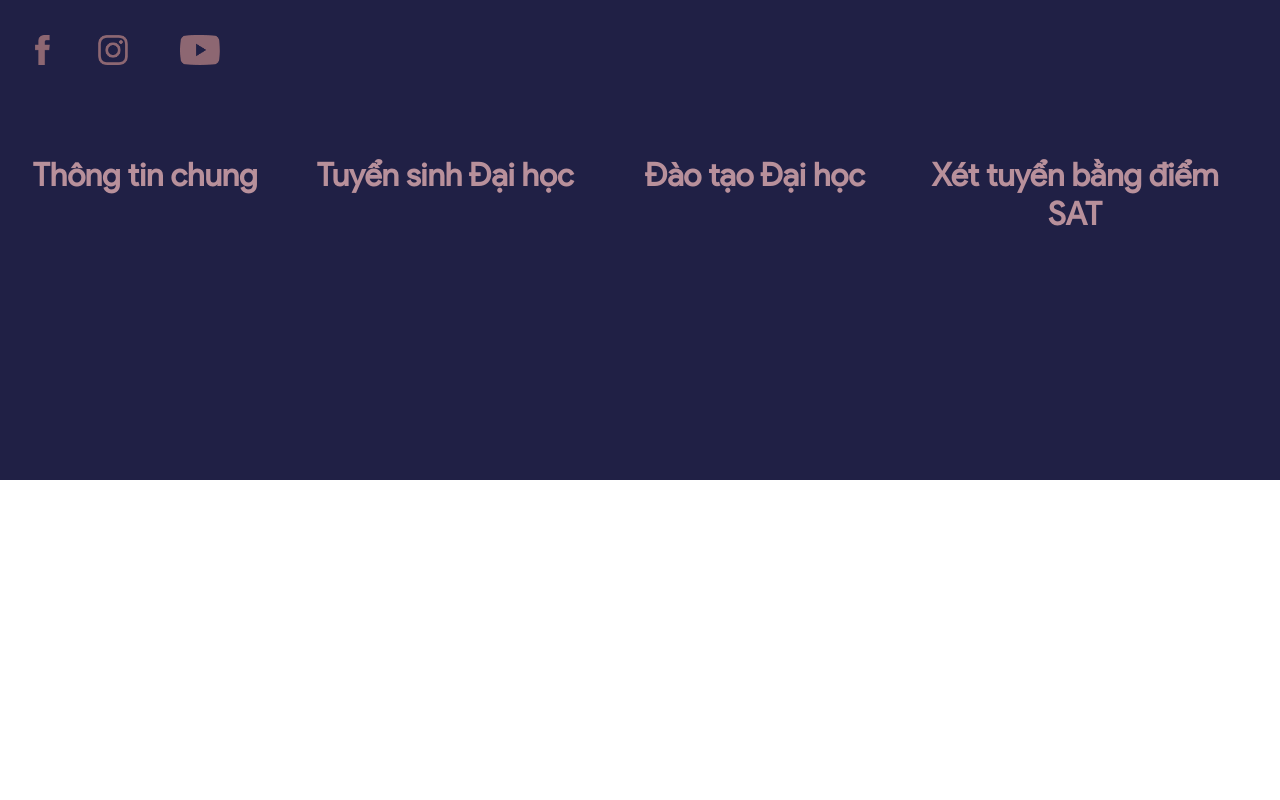
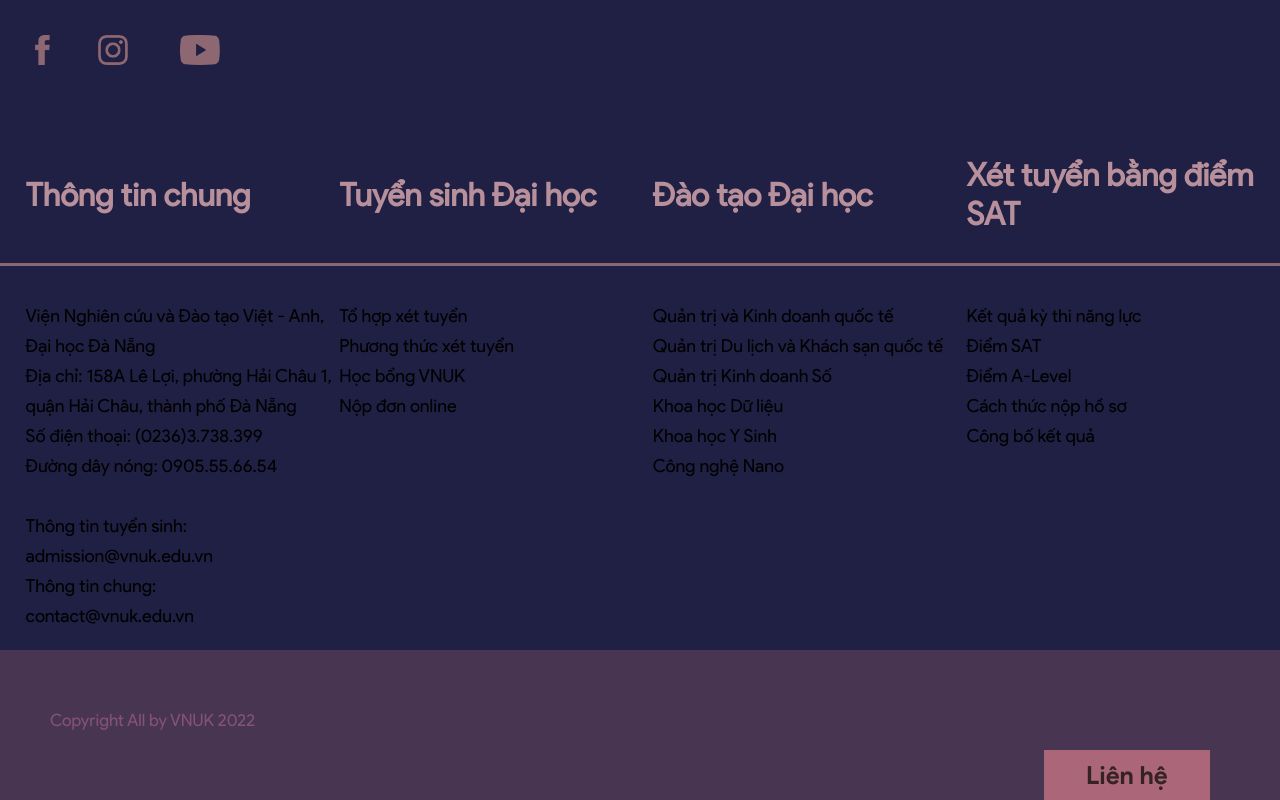
Before and after one commit to nguyentr02/depFinal, a React (Create React App) app: page / in a window 1280 px wide. Shown: the part 678-1478 px from the top of the page. Before the commit the page ends 1158 px from the top, so only its background shows below. Built offline with nearby package versions, Linux system fonts and the light colour scheme.

Commit message:
Finish editing Footer in components/footer

```diff
--- a/package.json
+++ b/package.json
@@ -8,6 +8,7 @@
     "@testing-library/user-event": "^13.5.0",
     "react": "^18.2.0",
     "react-dom": "^18.2.0",
+    "react-helmet": "^6.1.0",
     "react-router-dom": "^6.3.0",
     "react-scripts": "5.0.1",
     "styled-components": "^5.3.5",
--- a/src/components/Footer/FooterElement.css
+++ b/src/components/Footer/FooterElement.css
@@ -8,91 +8,6 @@
     src: url(../../../public/font/SVN-Product\ Sans\ Regular.otf);
 
 }
-/* #fb_icon {
-    padding: 25px 40px 25px 30px;
-    height: 30px;
-    width: 15px;
-}
-#yt_icon {
-    padding-top: 30px;
-    padding-left: 40px;
-    padding-bottom: 25px;
-    height: 30px;
-    width: 40px;
-}
-#ins_icon {
-    padding-top: 30px;
-    padding-bottom: 25px;
-    height: 30px;
-    width: 30px;
-}
-#footer {
-    height: 715px;
-    width: 1480px;
-    background-color: #15152E;
-}
-#footer_table1 {
-    padding-top: 90px;
-    margin-left: 25px;
-    margin-right: 25px;
-    color: #8D6671;
-}
-#table_border {
-    padding-top: 30px;
-    border-bottom:  3px solid #8D6671;
-}
-.footer_th {
-    font-family: SVN-Product-Sans-Bold;
-    font-size: 25.79px;
-    padding-right: 165px;
-}
-.footer_th4 {
-    font-family: SVN-Product-Sans-Bold;
-    font-size: 25.79px;
-}
-#footer_table2 {
-    padding-top: 20px;
-    padding-left: 20px;
-    font-size: 14px;
-    font-family: SVN-Product-Sans-Regular;
-    color: #8D6671;
-}
-#ft2_td2 {
-    padding-bottom: 113px;
-    padding-left: 127px;
-}
-#ft2_td3 {
-    padding-bottom: 81px;
-    padding-left: 250px;
-}
-#ft2_td4 {
-    padding-bottom: 96px;
-    padding-left: 119px;
-}
-#footer_end {
-    margin-top: 120px;
-    height: 147px;
-    width: 1480px;
-    background-color: #8d667149;
-    color: #8D6671;
-}
-#footer_end_text {
-    font-family: SVN-Product-Sans-Regular;
-    font-size: 14px;
-    margin: 0px 0px 0px 0px;
-    padding-left: 70px;
-    padding-top: 50px;
-}
-#contact_button {
-    margin-top: 3.5px;
-    margin-left: 1250px;
-    height: 46px;
-    width: 184px;
-    background-color: #8D6671;
-    border: none;
-    color: #1C1C2B;
-    font-size: 24.43px;
-} */
 
 .footer {
     margin: 0;
@@ -105,8 +20,9 @@
     flex-direction: column;
     width: 100%;
     padding-top: 55px;
-    height: 500px;
+    height: 820px;
     background-color: #202045;
+    z-index: -1;
 }
 
 .imgfield {
@@ -138,7 +54,9 @@
 .title {
     display: flex;
     width: 100%;
+    padding-left: 2%;
     flex-direction: row;
+    text-align: left;
 }
 
 /* #title1 {
@@ -149,9 +67,59 @@
     width: 25%;
     font-family: PSRegular;
     color: #b8909b;
+    align-content:center;
 }
 
-.title h1:last-child {
+#table_border {
+    padding-top: 30px;
+    border-bottom:  3px solid #8D6671;
+}
+.contentField {
+    display: flex;
+    flex-direction: row;
+    width: 100%;
+    padding-top: 15px;
+    padding-left: 2%;
+    text-align: left;
+}
+
+.contentField p {
+    width: 25%;
+    font-family: PSRegular;
+    font-size: 18px;
+    line-height: 30px;
+}
+
+.secondField {
+    background-color: #865563;
+    opacity: 40%;
+    width: 100%;
+    margin-top: -150px;
+    height: 150px;
+}
+
+#cpr {
+    font-family: PSRegular;
+    font-size: 17px;
+    color: #e179c784;
+    float: left;
+    margin-top: -90px;
+    margin-left: 50px;
+    z-index: 10;
+}
+
+#contact_button {
+    width: 13%;
+    height: 50px;
+    float: right;
+    background-color: #c47188;
+    margin-right: 70px;
+    margin-top: -50px;
+    border: none;
+    font-family: PSBold;
+    font-size: 25px;
+}
+/* .title h1:last-child {
     margin-right: 40px;
 }
 
@@ -165,4 +133,4 @@
 
 #title3 {
     margin-left: -10px;
-}
+} */
--- a/src/components/Footer/footer.js
+++ b/src/components/Footer/footer.js
@@ -1,85 +1,20 @@
 import React from 'react';
 import './FooterElement.css';
 
+
 const footer = () => {
     return (
-        // <div id="footer">
-        //     <div id="footer_icon">
-        //         <img id="fb_icon" alt='img' src='../../assets/img/fb.png'></img>
-        //         <img id="ins_icon" alt='img' src="/public/img/ins.png"></img>
-        //         <img id="yt_icon" alt='img' src="/public/img/img/yt.png"></img>
-        //     </div>
-
-        //     <div>
-        //         <table id="footer_table1">
-        //             <thead id="footer_thead">
-        //                 <th class="footer_th"> Thông tin chung </th>
-        //                 <th class="footer_th"> Tuyển sinh Đại học </th>
-        //                 <th class="footer_th"> Đào tạo Đại học </th>
-        //                 <th class="footer_th4"> Xét tuyển bằng điểm SAT </th>
-        //             </thead>
-        //         </table>
-        //     </div>
-
-        //     <div id="table_border"></div>
-
-        //     <div>
-        //         <table id="footer_table2">
-        //             <tbody>
-        //                 <tr>
-        //                     <td id="ft2_td1">
-        //                         Viện Nghiên cứu và Đào tạo Việt - Anh, <br/>
-        //                         Đại học Đà Nẵng <br/>
-        //                         Địa chỉ: 158A Lê Lợi, phường Hải Châu 1, <br/>
-        //                         quận Hải Châu, thành phố Đà Nẵng <br/>
-        //                         Số điện thoại: (0236)3.738.399 <br/>
-        //                         Đường dây nóng: 0905.55.66.54 <br/>
-        //                         <br/>
-        //                         Thông tin tuyển sinh: <br/>
-        //                         admission@vnuk.edu.vn <br/>
-        //                         Thông tin chung:    <br/>
-        //                         contact@vnuk.edu.vn
-        //                     </td>
-
-        //                     <td id="ft2_td2">
-        //                         Tổ hợp xét tuyển      <br/>
-        //                         Phương thức xét tuyển <br/>
-        //                         Học bổng VNUK         <br/>
-        //                         Nộp đơn online
-        //                     </td>
-
-        //                     <td id="ft2_td3">
-        //                         Quản trị và Kinh doanh quốc tế        <br/>
-        //                         Quản trị Du lịch và Khách sạn quốc tế <br/>
-        //                         Quản trị Kinh doanh Số                <br/>
-        //                         Khoa học Dữ liệu                      <br/>
-        //                         Khoa học Y Sinh                       <br/>
-        //                         Công nghệ Nano
-        //                     </td>
-
-        //                     <td id="ft2_td4">
-        //                         Kết quả kỳ thi năng lực <br/>
-        //                         Điểm SAT                <br/>
-        //                         Điểm A-Level            <br/>
-        //                         Cách thức nộp hồ sơ     <br/>
-        //                         Công bố kết quả
-        //                     </td>
-        //                 </tr>
-        //             </tbody>
-        //         </table>
-        //     </div>
-
-        //     <div id="footer_end">
-        //         <p id="footer_end_text">Copyright All By VNUK 2022 </p>
-        //         <button id="contact_button"> Liên hệ </button>
-        //     </div>
-        // </div>
         <div className='footer'>
             <div className='firstField'>
                 <div className='imgfield'>
-                    <img src={require('../../assets/img/fb.png')} alt='img'/>
-                    <img src={require('../../assets/img/ins.png')} alt='img'/>
-                    <img src={require('../../assets/img/yt.png')} alt='img'/>
+                    {/* <a href='https://www.instagram.com/vnuk.edu.vn/'></a> */}
+                    <img
+                    onClick={() => { window.location.href='https://www.facebook.com/vnuk.edu.vn';}}
+                    id='fb' src={require('../../assets/img/fb.png')} alt='img' />
+                    <img onClick={() => { window.location.href='https://www.instagram.com/vnuk.edu.vn/';}}
+                     id='ins' src={require('../../assets/img/ins.png')} alt='img' />
+                    <img onClick={() => { window.location.href='https://www.youtube.com/c/VNUKViệnNghiêncứuvàĐàotạoViệtAnhVNUKIREE';}}
+                     id='ytb' src={require('../../assets/img/yt.png')} alt='img' />
                 </div>
                 <div className='textField'>
                     <div className='title'>
@@ -88,8 +23,49 @@ const footer = () => {
                         <h1 id='title3'>Đào tạo Đại học</h1>
                         <h1>Xét tuyển bằng điểm SAT</h1>
                     </div>
+                    <div id="table_border"></div>
+                    <div className='contentField'>
+                        <p>
+                            Viện Nghiên cứu và Đào tạo Việt - Anh, <br />
+                            Đại học Đà Nẵng <br />
+                            Địa chỉ: 158A Lê Lợi, phường Hải Châu 1, <br />
+                            quận Hải Châu, thành phố Đà Nẵng <br />
+                            Số điện thoại: (0236)3.738.399 <br />
+                            Đường dây nóng: 0905.55.66.54 <br />
+                            <br />
+                            Thông tin tuyển sinh: <br />
+                            admission@vnuk.edu.vn <br />
+                            Thông tin chung:    <br />
+                            contact@vnuk.edu.vn
+                        </p>
+                        <p>
+                            Tổ hợp xét tuyển      <br />
+                            Phương thức xét tuyển <br />
+                            Học bổng VNUK         <br />
+                            Nộp đơn online
+                        </p>
+                        <p>
+                            Quản trị và Kinh doanh quốc tế        <br />
+                            Quản trị Du lịch và Khách sạn quốc tế <br />
+                            Quản trị Kinh doanh Số                <br />
+                            Khoa học Dữ liệu                      <br />
+                            Khoa học Y Sinh                       <br />
+                            Công nghệ Nano
+                        </p>
+                        <p>
+                            Kết quả kỳ thi năng lực <br />
+                            Điểm SAT                <br />
+                            Điểm A-Level            <br />
+                            Cách thức nộp hồ sơ     <br />
+                            Công bố kết quả
+                        </p>
+                    </div>
                 </div>
             </div>
+            <div className='secondField'>
+            </div>
+            <p id='cpr'>Copyright All by VNUK 2022</p>
+            <button id="contact_button"> Liên hệ </button>
         </div>
     )
 }
--- a/src/pages/trang-chu.css
+++ b/src/pages/trang-chu.css
@@ -9,7 +9,7 @@
 
 }
 #section_5_background {
-    background-image: url(/public/img/section-5-background.png);
+    background-image: url(../assets/img/section-5-background.png);
     background-size: cover;
     background-repeat: no-repeat;
     height: 600px;
```
Also changed, not shown: 1 other file (tests, documents, lock files or other folders).
